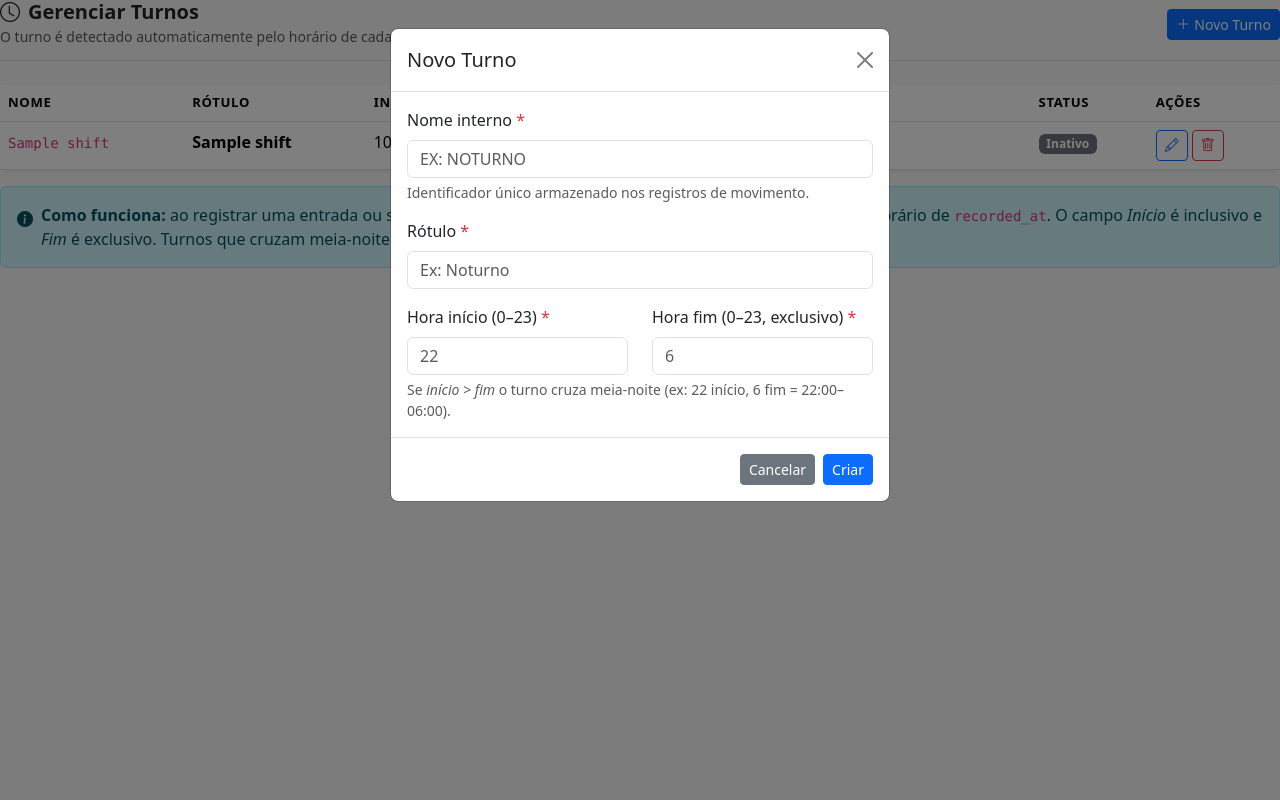
After one commit to EddyAlvess/ControleEstoque, a FastAPI app: template backend/app/templates/admin/shifts.html in a window 1280 px wide, after a click on "Novo Turno". The commit adds this page. Run offline with FastAPI, Linux system fonts and the light colour scheme; the template is opened without the code that fills it: most values are stand-ins (such as "Sample title", 1, 10 or a date in 2020); parts of the project's set-up code (start-up, migrations or seed data) failed here and were passed over.

Commit message:
feat: turnos dinamicos configuráveis com detecção automática
- Cria tabela shifts com turnos padrão: Manhã (06-14), Tarde (14-22),
  Noite (22-06), suportando virada de meia-noite
- Detecção automática do turno no servidor ao registrar movimento,
  baseada em recorded_at e turnos ativos no banco
- Admin web /admin/shifts: criar, editar horários, ativar/desativar
  e excluir turnos; suporte a turnos personalizados com nome livre
- Simulador ESP32 busca turnos via GET /api/v1/shifts e detecta o
  turno atual dinamicamente, sem lógica hardcoded
- Migration 002_shifts.py com dados iniciais via bulk_insert

Co-Authored-By: Claude Sonnet 4.6 <noreply@anthropic.com>

```diff
--- a/backend/app/main.py
+++ b/backend/app/main.py
@@ -4,7 +4,7 @@ from fastapi import FastAPI, Request
 from fastapi.responses import RedirectResponse
 from fastapi.staticfiles import StaticFiles
 
-from app.routers import auth, movements, operators, ota, products, reports, users, web
+from app.routers import auth, movements, operators, ota, products, reports, shifts, users, web
 
 
 @asynccontextmanager
@@ -27,6 +27,7 @@ app.include_router(operators.router)
 app.include_router(products.router)
 app.include_router(movements.router)
 app.include_router(reports.router)
+app.include_router(shifts.router)
 app.include_router(ota.router)
 
 
--- a/backend/app/models/__init__.py
+++ b/backend/app/models/__init__.py
@@ -3,5 +3,6 @@ from app.models.operator import Operator
 from app.models.product import Product
 from app.models.movement import InventoryMovement
 from app.models.firmware import FirmwareVersion
+from app.models.shift import Shift
 
-__all__ = ["WebUser", "Operator", "Product", "InventoryMovement", "FirmwareVersion"]
+__all__ = ["WebUser", "Operator", "Product", "InventoryMovement", "FirmwareVersion", "Shift"]
--- a/backend/app/schemas/movement.py
+++ b/backend/app/schemas/movement.py
@@ -9,7 +9,7 @@ class MovementCreate(BaseModel):
     operator_id: int
     product_id: int
     quantity: float
-    shift: Literal["MORNING", "AFTERNOON", "NIGHT"] | None = None
+    shift: str | None = None  # ignorado — servidor detecta pelo horário configurado
     device_id: str | None = None
     notes: str | None = None
     recorded_at: datetime
--- /dev/null
+++ b/backend/app/templates/admin/shifts.html
@@ -0,0 +1,211 @@
+{% extends "base.html" %}
+{% block title %}Turnos - SorvPel{% endblock %}
+
+{% block content %}
+<div class="page-header d-flex justify-content-between align-items-center">
+  <div>
+    <h5 class="mb-0 fw-bold"><i class="bi bi-clock me-2"></i>Gerenciar Turnos</h5>
+    <small class="text-muted">O turno é detectado automaticamente pelo horário de cada registro</small>
+  </div>
+  <button class="btn btn-primary btn-sm" data-bs-toggle="modal" data-bs-target="#addModal">
+    <i class="bi bi-plus-lg me-1"></i>Novo Turno
+  </button>
+</div>
+
+<div class="card mb-3">
+  <div class="card-body p-0">
+    <table class="table table-hover mb-0">
+      <thead>
+        <tr>
+          <th>Nome</th>
+          <th>Rótulo</th>
+          <th>Início</th>
+          <th>Fim</th>
+          <th>Cobertura</th>
+          <th>Status</th>
+          <th>Ações</th>
+        </tr>
+      </thead>
+      <tbody>
+        {% for s in shifts %}
+        <tr>
+          <td><code>{{ s.name }}</code></td>
+          <td class="fw-semibold">{{ s.label }}</td>
+          <td>{{ "%02d:00"|format(s.start_hour) }}</td>
+          <td>{{ "%02d:00"|format(s.end_hour) }}</td>
+          <td>
+            <span class="text-muted small">
+              {% if s.start_hour < s.end_hour %}
+                {{ "%02d:00"|format(s.start_hour) }} – {{ "%02d:00"|format(s.end_hour) }}
+              {% else %}
+                {{ "%02d:00"|format(s.start_hour) }} – 00:00 / 00:00 – {{ "%02d:00"|format(s.end_hour) }}
+                <span class="badge bg-info text-dark ms-1">vira meia-noite</span>
+              {% endif %}
+            </span>
+          </td>
+          <td>
+            {% if s.is_active %}<span class="badge bg-success">Ativo</span>
+            {% else %}<span class="badge bg-secondary">Inativo</span>{% endif %}
+          </td>
+          <td class="d-flex gap-1">
+            <button class="btn btn-sm btn-outline-primary"
+              onclick="openEdit({{ s.id }}, '{{ s.label }}', {{ s.start_hour }}, {{ s.end_hour }}, {{ s.is_active|lower }})">
+              <i class="bi bi-pencil"></i>
+            </button>
+            <button class="btn btn-sm btn-outline-danger"
+              onclick="deleteShift({{ s.id }}, '{{ s.label }}')">
+              <i class="bi bi-trash"></i>
+            </button>
+          </td>
+        </tr>
+        {% else %}
+        <tr><td colspan="7" class="text-center text-muted py-4">Nenhum turno cadastrado.</td></tr>
+        {% endfor %}
+      </tbody>
+    </table>
+  </div>
+</div>
+
+<div class="alert alert-info d-flex align-items-start gap-2">
+  <i class="bi bi-info-circle-fill mt-1"></i>
+  <div>
+    <strong>Como funciona:</strong> ao registrar uma entrada ou saída, o servidor detecta automaticamente
+    o turno com base no horário de <code>recorded_at</code>. O campo <em>Início</em> é inclusivo e
+    <em>Fim</em> é exclusivo. Turnos que cruzam meia-noite (ex: 22:00 – 06:00) são suportados.
+  </div>
+</div>
+
+<!-- Modal: Novo Turno -->
+<div class="modal fade" id="addModal" tabindex="-1">
+  <div class="modal-dialog">
+    <div class="modal-content">
+      <div class="modal-header">
+        <h5 class="modal-title">Novo Turno</h5>
+        <button class="btn-close" data-bs-dismiss="modal"></button>
+      </div>
+      <div class="modal-body">
+        <div class="mb-3">
+          <label class="form-label">Nome interno <span class="text-danger">*</span></label>
+          <input type="text" id="fName" class="form-control text-uppercase" placeholder="Ex: NOTURNO"
+            oninput="this.value=this.value.toUpperCase()">
+          <div class="form-text">Identificador único armazenado nos registros de movimento.</div>
+        </div>
+        <div class="mb-3">
+          <label class="form-label">Rótulo <span class="text-danger">*</span></label>
+          <input type="text" id="fLabel" class="form-control" placeholder="Ex: Noturno">
+        </div>
+        <div class="row">
+          <div class="col">
+            <label class="form-label">Hora início (0–23) <span class="text-danger">*</span></label>
+            <input type="number" id="fStart" class="form-control" min="0" max="23" placeholder="22">
+          </div>
+          <div class="col">
+            <label class="form-label">Hora fim (0–23, exclusivo) <span class="text-danger">*</span></label>
+            <input type="number" id="fEnd" class="form-control" min="0" max="23" placeholder="6">
+          </div>
+        </div>
+        <div class="form-text mt-1">
+          Se <em>início &gt; fim</em> o turno cruza meia-noite (ex: 22 início, 6 fim = 22:00–06:00).
+        </div>
+      </div>
+      <div class="modal-footer">
+        <button class="btn btn-secondary btn-sm" data-bs-dismiss="modal">Cancelar</button>
+        <button class="btn btn-primary btn-sm" onclick="createShift()">Criar</button>
+      </div>
+    </div>
+  </div>
+</div>
+
+<!-- Modal: Editar Turno -->
+<div class="modal fade" id="editModal" tabindex="-1">
+  <div class="modal-dialog">
+    <div class="modal-content">
+      <div class="modal-header">
+        <h5 class="modal-title">Editar Turno</h5>
+        <button class="btn-close" data-bs-dismiss="modal"></button>
+      </div>
+      <div class="modal-body">
+        <input type="hidden" id="eId">
+        <div class="mb-3">
+          <label class="form-label">Rótulo</label>
+          <input type="text" id="eLabel" class="form-control">
+        </div>
+        <div class="row">
+          <div class="col">
+            <label class="form-label">Hora início (0–23)</label>
+            <input type="number" id="eStart" class="form-control" min="0" max="23">
+          </div>
+          <div class="col">
+            <label class="form-label">Hora fim (0–23, exclusivo)</label>
+            <input type="number" id="eEnd" class="form-control" min="0" max="23">
+          </div>
+        </div>
+        <div class="form-check mt-3">
+          <input class="form-check-input" type="checkbox" id="eActive">
+          <label class="form-check-label" for="eActive">Ativo</label>
+        </div>
+      </div>
+      <div class="modal-footer">
+        <button class="btn btn-secondary btn-sm" data-bs-dismiss="modal">Cancelar</button>
+        <button class="btn btn-primary btn-sm" onclick="saveEdit()">Salvar</button>
+      </div>
+    </div>
+  </div>
+</div>
+{% endblock %}
+
+{% block scripts %}
+<script>
+async function createShift() {
+  const body = {
+    name:       document.getElementById('fName').value.trim(),
+    label:      document.getElementById('fLabel').value.trim(),
+    start_hour: parseInt(document.getElementById('fStart').value),
+    end_hour:   parseInt(document.getElementById('fEnd').value),
+  };
+  if (!body.name || !body.label || isNaN(body.start_hour) || isNaN(body.end_hour)) {
+    alert('Preencha todos os campos.'); return;
+  }
+  const res = await fetch('/api/v1/shifts', {
+    method: 'POST',
+    headers: {'Content-Type': 'application/json'},
+    body: JSON.stringify(body),
+  });
+  if (res.ok) location.reload();
+  else alert('Erro: ' + (await res.json()).detail);
+}
+
+function openEdit(id, label, start, end, active) {
+  document.getElementById('eId').value    = id;
+  document.getElementById('eLabel').value = label;
+  document.getElementById('eStart').value = start;
+  document.getElementById('eEnd').value   = end;
+  document.getElementById('eActive').checked = active;
+  new bootstrap.Modal(document.getElementById('editModal')).show();
+}
+
+async function saveEdit() {
+  const id = document.getElementById('eId').value;
+  const body = {
+    label:      document.getElementById('eLabel').value.trim(),
+    start_hour: parseInt(document.getElementById('eStart').value),
+    end_hour:   parseInt(document.getElementById('eEnd').value),
+    is_active:  document.getElementById('eActive').checked,
+  };
+  const res = await fetch(`/api/v1/shifts/${id}`, {
+    method: 'PUT',
+    headers: {'Content-Type': 'application/json'},
+    body: JSON.stringify(body),
+  });
+  if (res.ok) location.reload();
+  else alert('Erro: ' + (await res.json()).detail);
+}
+
+async function deleteShift(id, label) {
+  if (!confirm(`Excluir o turno "${label}"?\n\nRegistros já gravados não serão afetados.`)) return;
+  const res = await fetch(`/api/v1/shifts/${id}`, { method: 'DELETE' });
+  if (res.ok) location.reload();
+  else alert('Erro ao excluir.');
+}
+</script>
+{% endblock %}
--- a/backend/app/templates/base.html
+++ b/backend/app/templates/base.html
@@ -60,6 +60,11 @@
           <i class="bi bi-person-gear me-2"></i>Usuários Web
         </a>
       </li>
+      <li class="nav-item">
+        <a class="nav-link {% if '/admin/shifts' in request.url.path %}active{% endif %}" href="/admin/shifts">
+          <i class="bi bi-clock me-2"></i>Turnos
+        </a>
+      </li>
       {% endif %}
     </ul>
     <div class="p-3 border-top border-secondary">
```
Also changed, not shown: backend/alembic/versions/002_shifts.py (added, +39 -0 lines), backend/app/models/shift.py (added, +26 -0 lines), backend/app/routers/movements.py (+17 -2 lines), backend/app/routers/shifts.py (added, +79 -0 lines), backend/app/routers/web.py (+11 -0 lines), backend/app/schemas/shift.py (added, +48 -0 lines), esp32-sim/simulator.py (+24 -6 lines).
